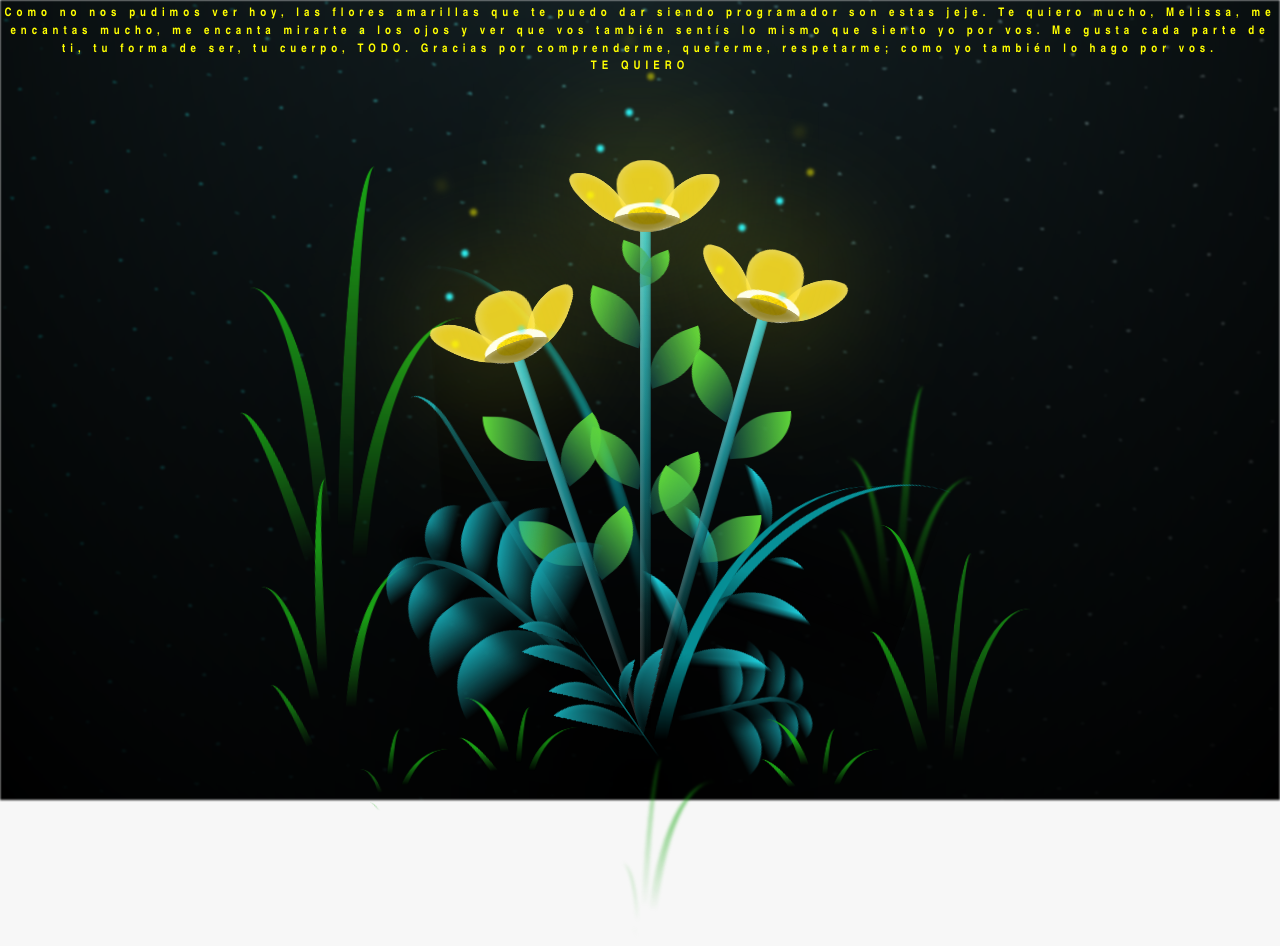
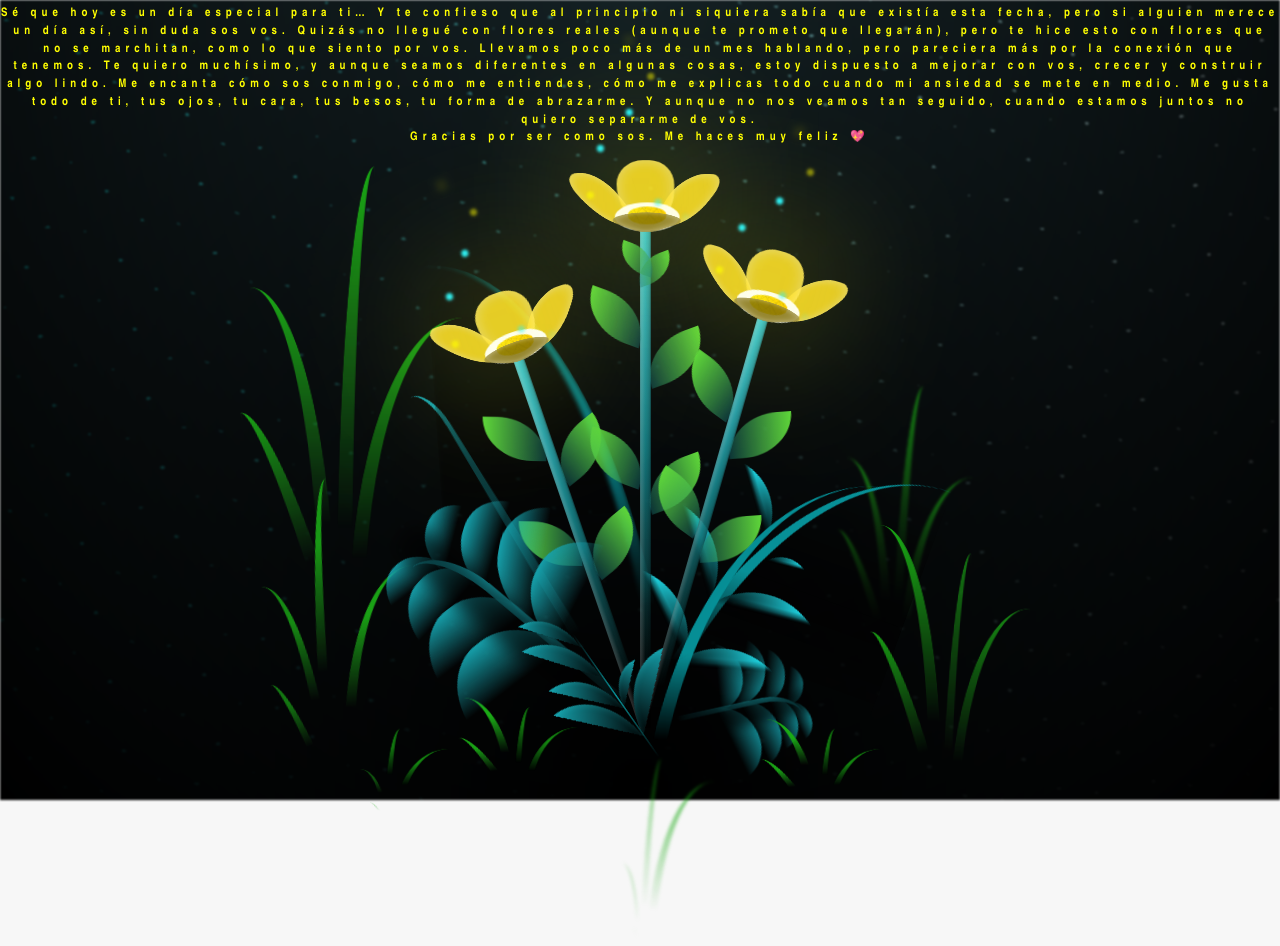
Before and after one commit to f4bi890/para.Giromy.con.mucho.amor, a plain HTML site: page flower.html in a window 1280 px wide. Drawn offline with Linux system fonts and the light colour scheme.

Commit message:
Update flower.html

```diff
--- a/flower.html
+++ b/flower.html
@@ -15,11 +15,12 @@
     <div id="lyrics">
 
     </div>
-    <h1 class="titulo">Como no nos pudimos ver hoy, las flores amarillas que te puedo dar siendo programador son estas jeje.
-      Te quiero mucho, Melissa, me encantas mucho, me encanta mirarte a los ojos y ver que vos también sentís lo mismo que siento yo por vos. Me gusta cada parte de ti, tu forma de ser, tu cuerpo, TODO.
-      Gracias por comprenderme, quererme, respetarme; como yo también lo hago por vos.
+    <h1 class="titulo">Sé que hoy es un día especial para ti… Y te confieso que al principio ni siquiera sabía que existía esta fecha, pero si alguien merece un día así, sin duda sos vos.
+    Quizás no llegué con flores reales (aunque te prometo que llegarán), pero te hice esto con flores que no se marchitan, como lo que siento por vos.
+    Llevamos poco más de un mes hablando, pero pareciera más por la conexión que tenemos. Te quiero muchísimo, y aunque seamos diferentes en algunas cosas, estoy dispuesto a mejorar con vos, crecer y construir algo lindo.
+    Me encanta cómo sos conmigo, cómo me entiendes, cómo me explicas todo cuando mi ansiedad se mete en medio. Me gusta todo de ti, tus ojos, tu cara, tus besos, tu forma de abrazarme. Y aunque no nos veamos tan seguido, cuando estamos juntos no quiero separarme de vos.
 
-      <br>TE QUIERO</br>
+<br>Gracias por ser como sos. Me haces muy feliz 💖<br/>
     </h1>
 
     <div class="night"></div>
```
